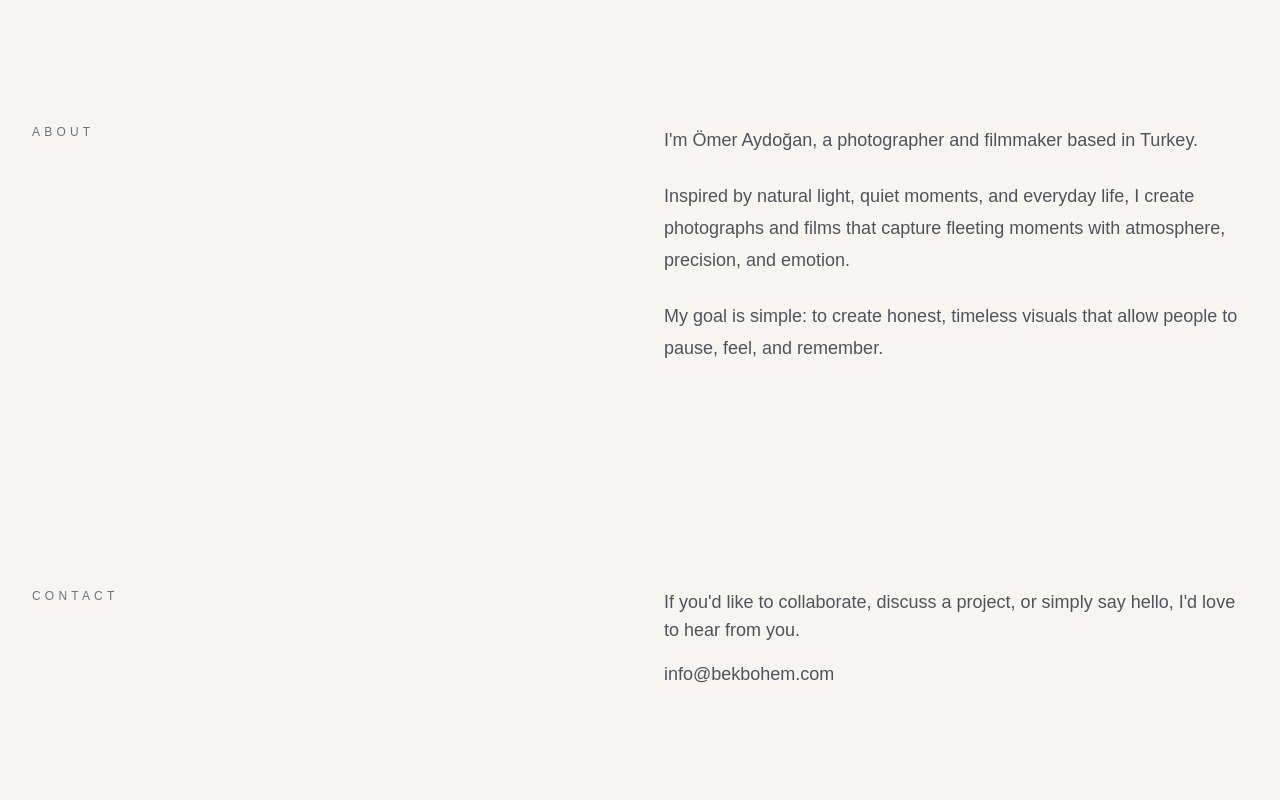
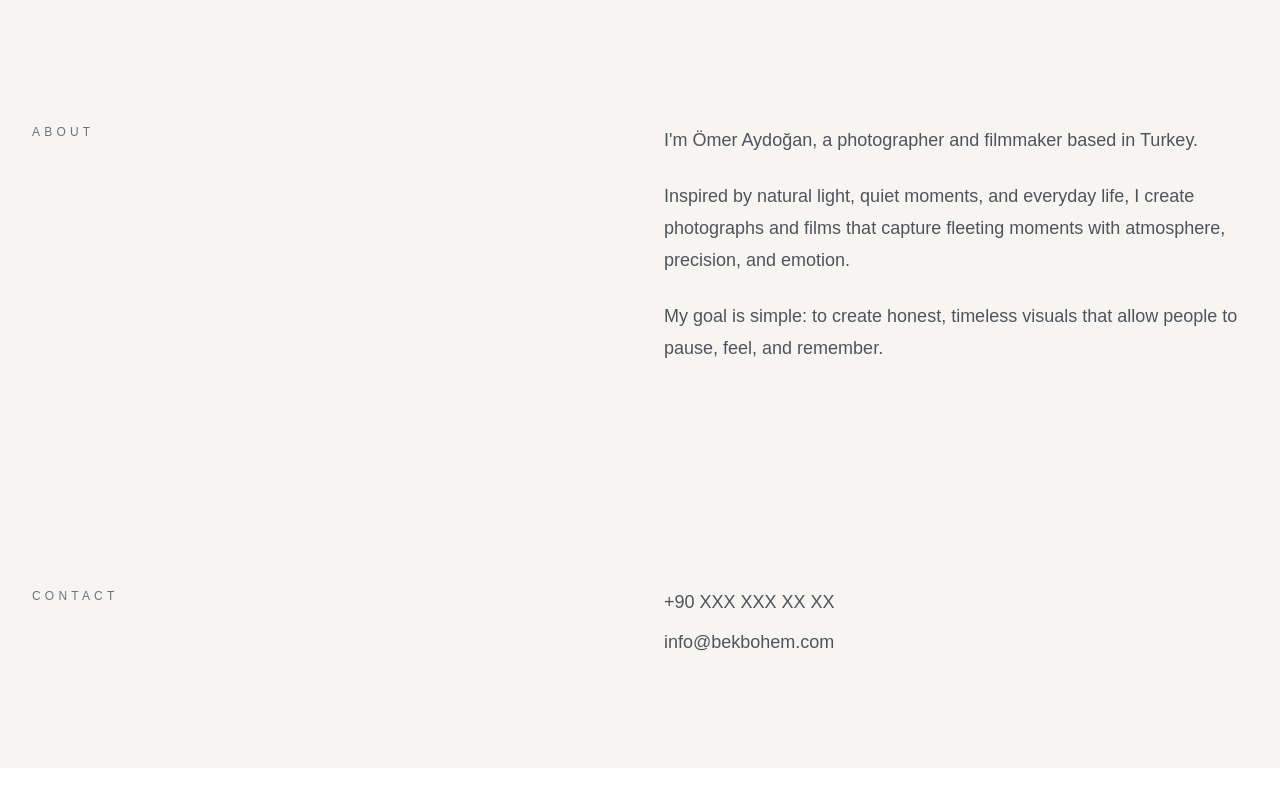
Before and after one commit to bekbohem/bekbohem, a Next.js app: page / in a window 1280 px wide. Shown: the part 3403-4203 px from the top of the page. After the commit the page ends 4171 px from the top, so only its background shows below. Built offline with nearby package versions, Linux system fonts and the light colour scheme.

Commit message:
Finalize Bekbohem v1

```diff
--- a/app/components/Contact.tsx
+++ b/app/components/Contact.tsx
@@ -6,15 +6,17 @@ export default function Contact() {
           Contact
         </p>
 
-        <div className="space-y-4 text-lg text-zinc-600">
-          <p>
-            If you'd like to collaborate, discuss a project, or simply say
-            hello, I'd love to hear from you.
-          </p>
+        <div className="space-y-3 text-lg text-zinc-600">
+          <a
+            href="tel:+905472936426"
+            className="block transition-opacity hover:opacity-60"
+          >
+            +90 XXX XXX XX XX
+          </a>
 
           <a
             href="mailto:info@bekbohem.com"
-            className="inline-block transition-opacity hover:opacity-60"
+            className="block transition-opacity hover:opacity-60"
           >
             info@bekbohem.com
           </a>
```
